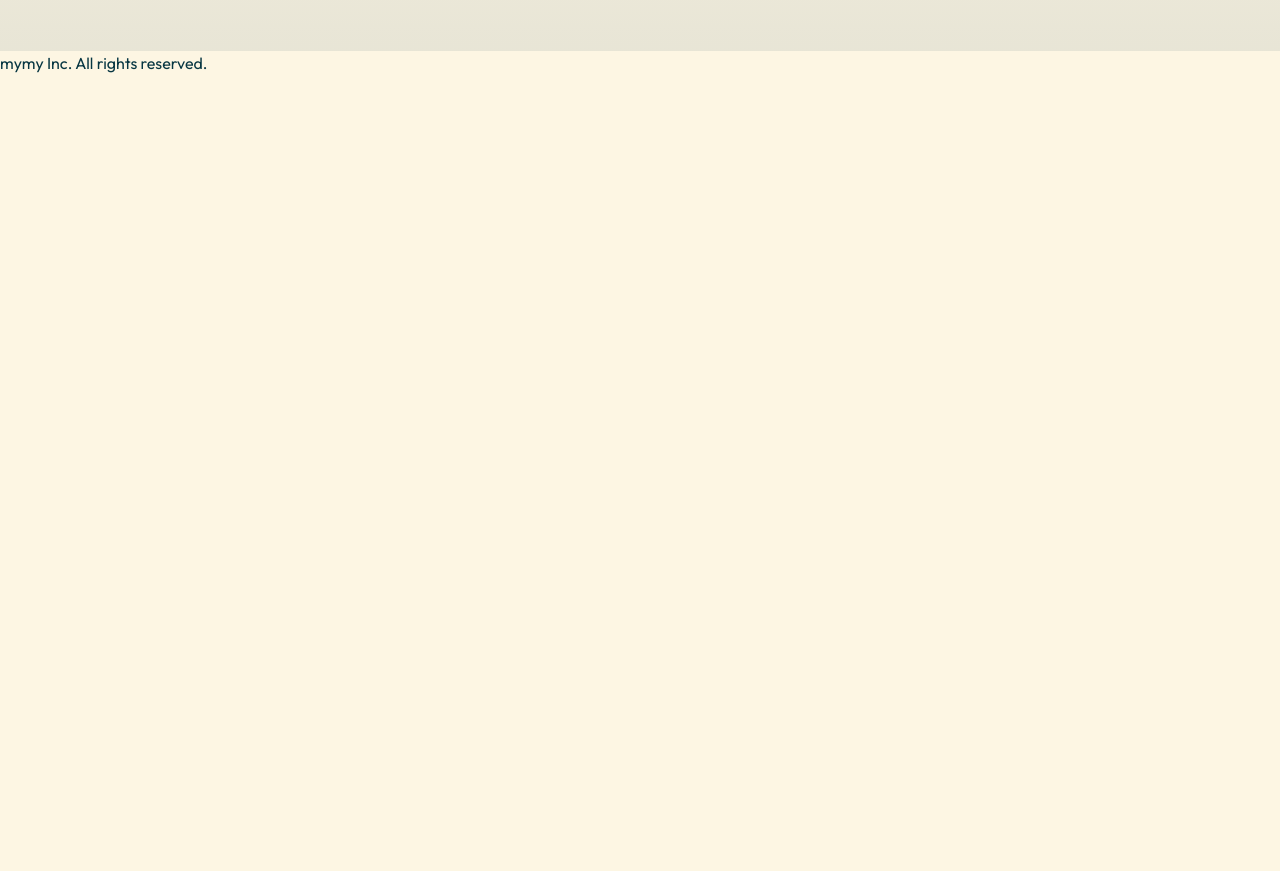
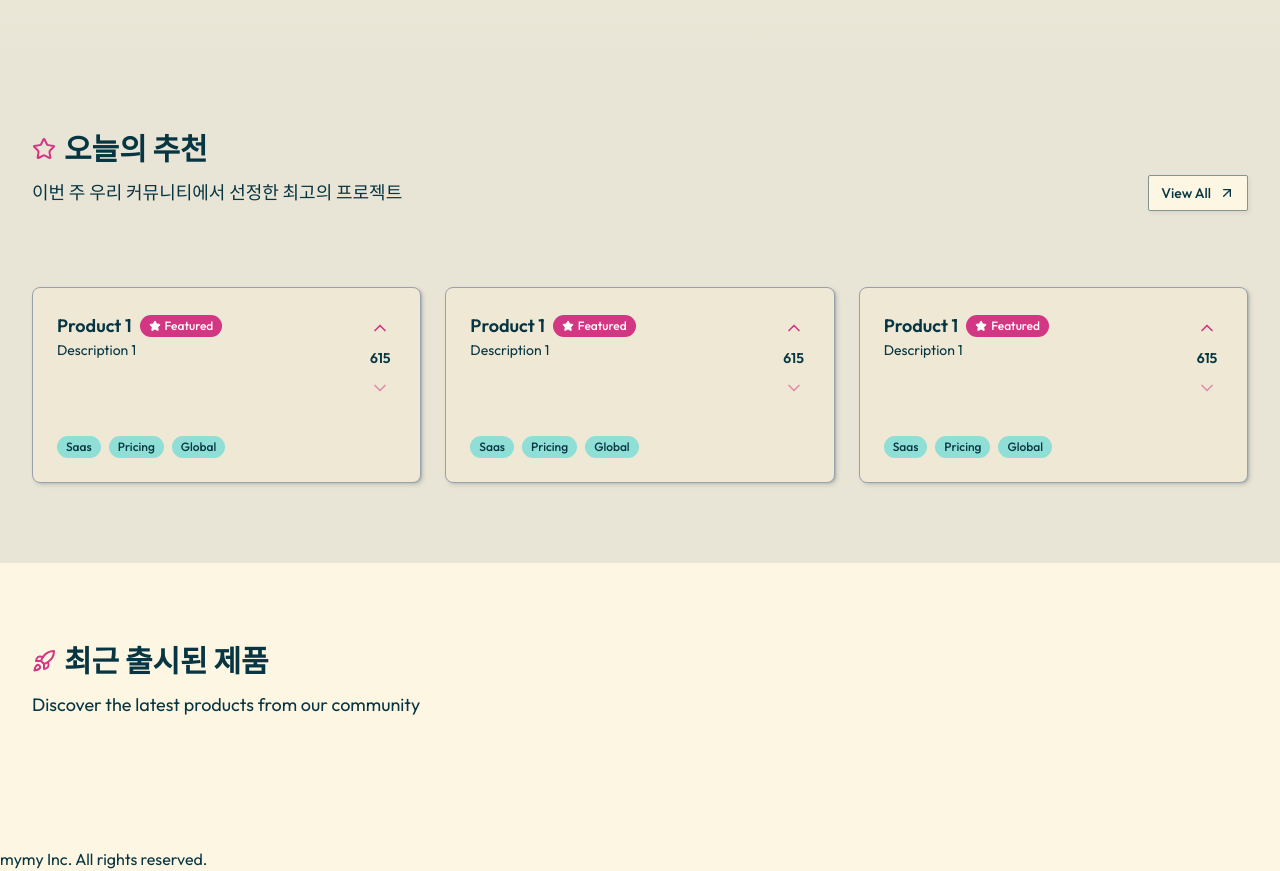
Before and after one commit to ddoniddoni/mymy, a Next.js app: page / in a window 1280 px wide. Shown: the part 680-1551 px from the top of the page. Before the commit the page ends 800 px from the top, so only its background shows below. Built offline with nearby package versions, Linux system fonts and the light colour scheme.

Commit message:
design(main):메인 디자인 추가

```diff
--- a/app/page.tsx
+++ b/app/page.tsx
@@ -1,9 +1,14 @@
+import FeaturedProducts from "@/components/landing-page/featured-products";
 import HeroSection from "@/components/landing-page/hero-section";
+import RecentlyLaunchedProducts from "@/components/landing-page/recently-launched-products";
 
 export default function Home() {
   return (
     <div>
       <HeroSection />
+      <FeaturedProducts />
+
+      <RecentlyLaunchedProducts />
     </div>
   );
 }
--- /dev/null
+++ b/components/common/section-header.tsx
@@ -0,0 +1,21 @@
+import { Icon, LucideIcon } from "lucide-react";
+
+export default function SectionHeader({
+  title,
+  icon: Icon,
+  description,
+}: {
+  title: string;
+  icon: LucideIcon;
+  description: string;
+}) {
+  return (
+    <div className="mb-12">
+      <div className="flex items-center gap-2 mb-3">
+        <Icon className="size-6 text-primary" />
+        <h2 className="text-3xl font-bold">{title}</h2>
+      </div>
+      <p className="text-muted-foreground text-lg">{description}</p>
+    </div>
+  );
+}
--- /dev/null
+++ b/components/landing-page/featured-products.tsx
@@ -0,0 +1,59 @@
+import { ArrowUpRightIcon, StarIcon } from "lucide-react";
+
+import { Button } from "@/components/ui/button";
+import SectionHeader from "@/components/common/section-header";
+import ProductCard from "@/components/products/product-card";
+import Link from "next/link";
+
+const featuredProducts = [
+  {
+    id: 1,
+    name: "Product 1",
+    description: "Description 1",
+    tags: ["Saas", "Pricing", "Global"],
+    votes: 615,
+    isFeatured: true,
+  },
+  {
+    id: 2,
+    name: "Product 1",
+    description: "Description 1",
+    tags: ["Saas", "Pricing", "Global"],
+    votes: 615,
+    isFeatured: true,
+  },
+  {
+    id: 3,
+    name: "Product 1",
+    description: "Description 1",
+    tags: ["Saas", "Pricing", "Global"],
+    votes: 615,
+    isFeatured: true,
+  },
+];
+
+export default function FeaturedProducts() {
+  return (
+    <section className="py-20 bg-muted/20">
+      <div className="wrapper">
+        <div className="flex items-center justify-between mb-8">
+          <SectionHeader
+            title="오늘의 추천"
+            icon={StarIcon}
+            description="이번 주 우리 커뮤니티에서 선정한 최고의 프로젝트"
+          />
+          <Button variant="outline" asChild className="hidden sm:flex">
+            <Link href="/explore">
+              View All <ArrowUpRightIcon className="size-4" />
+            </Link>
+          </Button>
+        </div>
+        <div className="grid-wrapper">
+          {featuredProducts.map((product) => (
+            <ProductCard key={product.id} product={product} />
+          ))}
+        </div>
+      </div>
+    </section>
+  );
+}
--- /dev/null
+++ b/components/landing-page/recently-launched-products.tsx
@@ -0,0 +1,16 @@
+import { RocketIcon } from "lucide-react";
+import SectionHeader from "../common/section-header";
+
+export default function RecentlyLaunchedProducts() {
+  return (
+    <section className="py-20">
+      <div className="wrapper">
+        <SectionHeader
+          title="최근 출시된 제품"
+          icon={RocketIcon}
+          description="Discover the latest products from our community"
+        />
+      </div>
+    </section>
+  );
+}
--- /dev/null
+++ b/components/products/product-card.tsx
@@ -0,0 +1,86 @@
+import Link from "next/link";
+import {
+  Card,
+  CardDescription,
+  CardFooter,
+  CardHeader,
+  CardTitle,
+} from "@/components/ui/card";
+import { Badge } from "@/components/ui/badge";
+import { ChevronDownIcon, ChevronUpIcon, StarIcon } from "lucide-react";
+import { Button } from "@/components/ui/button";
+import { cn } from "@/lib/utils";
+
+interface Product {
+  id: number;
+  name: string;
+  description: string;
+  tags: string[];
+  votes: number;
+  isFeatured: boolean;
+}
+export default function ProductCard({ product }: { product: Product }) {
+  const hasVoted = false;
+  return (
+    <Link href={`/products/${product.id}`}>
+      <Card className="group card-hover hover:bg-primary-foreground/10 border-solid border-gray-400 min-h-45">
+        <CardHeader className="flex-1">
+          <div className="flex items-start gap-4">
+            <div className="flex-1 min-w-0">
+              <div className="flex items-center gap-2">
+                <CardTitle className="text-lg group-hover:text-primary transition-colors">
+                  {product.name}
+                </CardTitle>
+                {product.isFeatured && (
+                  <Badge className="gap-1 bg-primary text-primary-foreground">
+                    <StarIcon className="size-3 fill-current" /> Featured
+                  </Badge>
+                )}
+              </div>
+              <CardDescription>{product.description}</CardDescription>
+            </div>
+            {/** Voting Buttons**/}
+            <div className="flex flex-col items-center gap-1 shrink-0">
+              <Button
+                variant="ghost"
+                size="icon-sm"
+                className={cn(
+                  "h-8 w-8 text-primary",
+                  hasVoted
+                    ? "bg-primary/10 text-primary hover:bg-primary/20"
+                    : "hover:bg-primary/10 hover:text-primary"
+                )}
+              >
+                <ChevronUpIcon className="size-5" />
+              </Button>
+              <span className="text-sm font-semibold transition-colors text-foreground">
+                {product.votes}
+              </span>
+              <Button
+                variant="ghost"
+                size="icon-sm"
+                className={cn(
+                  "h-8 w-8 text-primary",
+                  hasVoted
+                    ? "hover:text-destructive"
+                    : "opacity-50 cursor-not-allowed"
+                )}
+              >
+                <ChevronDownIcon className="size-5" />
+              </Button>
+            </div>
+          </div>
+        </CardHeader>
+        <CardFooter>
+          <div className="flex items-center gap-2">
+            {product.tags.map((tag) => (
+              <Badge key={tag} variant="secondary">
+                {tag}
+              </Badge>
+            ))}
+          </div>
+        </CardFooter>
+      </Card>
+    </Link>
+  );
+}
--- /dev/null
+++ b/components/ui/card.tsx
@@ -0,0 +1,92 @@
+import * as React from "react"
+
+import { cn } from "@/lib/utils"
+
+function Card({ className, ...props }: React.ComponentProps<"div">) {
+  return (
+    <div
+      data-slot="card"
+      className={cn(
+        "bg-card text-card-foreground flex flex-col gap-6 rounded-xl border py-6 shadow-sm",
+        className
+      )}
+      {...props}
+    />
+  )
+}
+
+function CardHeader({ className, ...props }: React.ComponentProps<"div">) {
+  return (
+    <div
+      data-slot="card-header"
+      className={cn(
+        "@container/card-header grid auto-rows-min grid-rows-[auto_auto] items-start gap-2 px-6 has-data-[slot=card-action]:grid-cols-[1fr_auto] [.border-b]:pb-6",
+        className
+      )}
+      {...props}
+    />
+  )
+}
+
+function CardTitle({ className, ...props }: React.ComponentProps<"div">) {
+  return (
+    <div
+      data-slot="card-title"
+      className={cn("leading-none font-semibold", className)}
+      {...props}
+    />
+  )
+}
+
+function CardDescription({ className, ...props }: React.ComponentProps<"div">) {
+  return (
+    <div
+      data-slot="card-description"
+      className={cn("text-muted-foreground text-sm", className)}
+      {...props}
+    />
+  )
+}
+
+function CardAction({ className, ...props }: React.ComponentProps<"div">) {
+  return (
+    <div
+      data-slot="card-action"
+      className={cn(
+        "col-start-2 row-span-2 row-start-1 self-start justify-self-end",
+        className
+      )}
+      {...props}
+    />
+  )
+}
+
+function CardContent({ className, ...props }: React.ComponentProps<"div">) {
+  return (
+    <div
+      data-slot="card-content"
+      className={cn("px-6", className)}
+      {...props}
+    />
+  )
+}
+
+function CardFooter({ className, ...props }: React.ComponentProps<"div">) {
+  return (
+    <div
+      data-slot="card-footer"
+      className={cn("flex items-center px-6 [.border-t]:pt-6", className)}
+      {...props}
+    />
+  )
+}
+
+export {
+  Card,
+  CardHeader,
+  CardFooter,
+  CardTitle,
+  CardAction,
+  CardDescription,
+  CardContent,
+}
```
